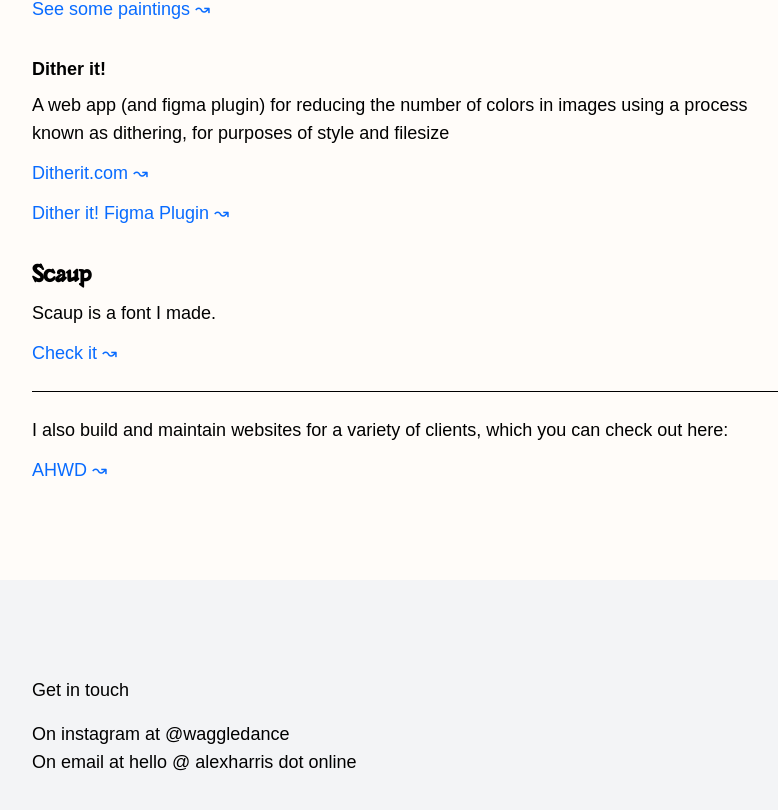
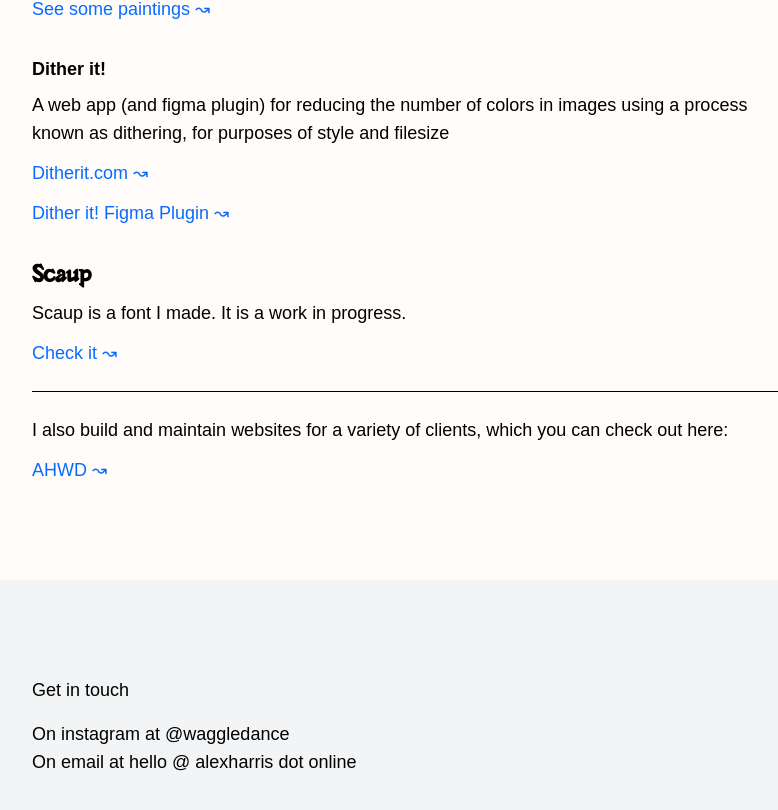
Before and after one commit to alexharris/ah-art, a Next.js app: page / in a window 1280 px wide. Shown: the part 705-1515 px from the top of the page, without its empty margins (64-842 px from the left). Built offline with nearby package versions, Linux system fonts and the light colour scheme; no server answers; the database is empty.

Commit message:
scaup tweaks

```diff
--- a/pages/index.js
+++ b/pages/index.js
@@ -67,7 +67,7 @@
 `}</Markdown>
  <h2 className="scaup text-2xl">Scaup</h2>
  <Markdown>{`
-Scaup is a font I made.
+Scaup is a font I made. It is a work in progress.
 [Check it ↝](/scaup)
 
 ---
--- a/pages/scaup.js
+++ b/pages/scaup.js
@@ -31,6 +31,7 @@
         <p className="text-4xl scaup">
         A somewhat inconsistent font that kind of looks like someone tried their best to draw a different font from memory but couldn’t really remember what all of the letters look like so they just made them up.
         </p>
+        <a href="/fonts/Scaup-Regular.ttf" download className="text-3xl scaup my-4 inline-block">Download.</a>
         <div className=" border-t-4 border-black border-dashed my-8 py-8">
           <h2 className="text-2xl py-2">Uppercase</h2>
           <p className="text-8xl break-words scaup">ABCDEFGHIJKLMNOPQRSTUVWXYZ</p>
```
